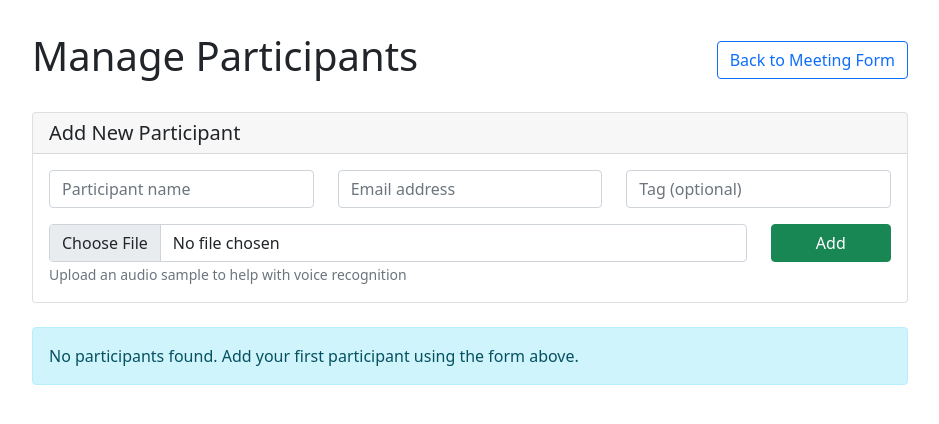
After one commit to 7998857/meeting_protocol_app, a Flask app: page /participants in a window 1280 px wide. The commit adds this page. Shown: the top 424 px of the page, without its empty margins (170-1109 px from the left). Run offline with Flask 3, Linux system fonts and the light colour scheme.

Commit message:
Moved participant handling logic to seperate page and routes

```diff
--- a/app/models.py
+++ b/app/models.py
@@ -25,6 +25,7 @@ class Participants(db.Model):
     participant_id = db.Column(db.Integer, primary_key=True)
     name = db.Column(db.Text, unique=True)
     email = db.Column(db.Text)
+    audio_sample_file_path = db.Column(db.Text)
     tag = db.Column(db.Text)
     changed_at = db.Column(
         db.DateTime,
--- a/app/routes.py
+++ b/app/routes.py
@@ -74,6 +74,7 @@ def process_meeting_summarization(meeting_id):
 
 @app.route("/", methods=["GET", "POST"])
 def meeting_form():
+    db.create_all()
     if request.method == "GET":
         # Get existing participants and prompts from database
         participants = Participants.query.all()
@@ -194,19 +195,50 @@ def meeting_form():
         return redirect(url_for("meeting_form"))
 
 
+@app.route("/participants")
+def participants():
+    """Display the participants management page."""
+    participants = Participants.query.order_by(Participants.name).all()
+    return render_template("participants.html", participants=participants)
+
+
 @app.route("/add_participant", methods=["POST"])
 def add_participant():
     try:
         new_participant_name = request.form.get("new_participant")
         email = request.form.get("email")
+        tag = request.form.get("tag")
 
         if new_participant_name and email:
+            # Check if participant already exists
+            existing = Participants.query.filter_by(name=new_participant_name).first()
+            if existing:
+                flash(f"Participant '{new_participant_name}' already exists", "error")
+                return redirect(url_for("participants"))
+
             new_participant = Participants(
                 name=new_participant_name,
-                email=email.lower()
+                email=email.lower(),
+                tag=tag if tag else None
             )
             db.session.add(new_participant)
             db.session.commit()
+
+            # Handle audio sample upload
+            audio_sample = request.files.get("audio_sample")
+            if audio_sample and audio_sample.filename:
+                try:
+                    extension = Path(audio_sample.filename).suffix
+                    filename = f"participant_{new_participant.participant_id}_{new_participant.name.replace(' ', '_')}{extension}"
+                    filepath = Path(Config.AUDIO_SAMPLES_FOLDER) / filename
+                    audio_sample.save(filepath)
+
+                    new_participant.audio_sample_file_path = str(filepath)
+                    db.session.commit()
+                except Exception as audio_e:
+                    logger.error(f"Error saving audio sample: {str(audio_e)}")
+                    flash("Participant added, but audio sample could not be saved", "warning")
+
             flash(
                 f"Successfully added participant: {new_participant_name}",
                 "success"
@@ -214,11 +246,127 @@ def add_participant():
         else:
             flash("Both name and email are required", "error")
 
-        return redirect(url_for("meeting_form"))
+        return redirect(url_for("participants"))
     except Exception as e:
         logger.error(f"Error adding participant: {str(e)}")
         flash("An error occurred while adding the participant", "error")
-        return redirect(url_for("meeting_form"))
+        return redirect(url_for("participants"))
+
+
+@app.route("/update_participant/<int:participant_id>", methods=["POST"])
+def update_participant(participant_id):
+    try:
+        participant = Participants.query.get_or_404(participant_id)
+
+        name = request.form.get("name")
+        email = request.form.get("email")
+        tag = request.form.get("tag")
+
+        if not name:
+            flash("Participant name is required", "error")
+            return redirect(url_for("participants"))
+
+        # Check if another participant has the same name
+        existing = Participants.query.filter(
+            Participants.name == name,
+            Participants.participant_id != participant_id
+        ).first()
+        if existing:
+            flash(f"Another participant with name '{name}' already exists", "error")
+            return redirect(url_for("participants"))
+
+        participant.name = name
+        participant.email = email.lower() if email else None
+        participant.tag = tag if tag else None
+
+        # Handle audio sample upload
+        audio_sample = request.files.get("audio_sample")
+        if audio_sample and audio_sample.filename:
+            try:
+                # Remove old audio sample if it exists
+                if participant.audio_sample_file_path:
+                    old_file = Path(participant.audio_sample_file_path)
+                    if old_file.exists():
+                        old_file.unlink()
+
+                extension = Path(audio_sample.filename).suffix
+                filename = f"participant_{participant_id}_{name.replace(' ', '_')}{extension}"
+                filepath = Path(Config.AUDIO_SAMPLES_FOLDER) / filename
+                audio_sample.save(filepath)
+
+                participant.audio_sample_file_path = str(filepath)
+            except Exception as audio_e:
+                logger.error(f"Error updating audio sample: {str(audio_e)}")
+                flash("Participant updated, but audio sample could not be saved", "warning")
+
+        db.session.commit()
+        flash(f"Successfully updated participant: {name}", "success")
+
+    except Exception as e:
+        logger.error(f"Error updating participant: {str(e)}")
+        flash("An error occurred while updating the participant", "error")
+
+    return redirect(url_for("participants"))
+
+
+@app.route("/delete_participant/<int:participant_id>")
+def delete_participant(participant_id):
+    try:
+        participant = Participants.query.get_or_404(participant_id)
+        participant_name = participant.name
+
+        # Check if participant is associated with any meetings
+        if participant.meetings:
+            flash(
+                f"Cannot delete '{participant_name}' - participant is associated with existing meetings",
+                "error"
+            )
+            return redirect(url_for("participants"))
+
+        # Remove audio sample file if it exists
+        if participant.audio_sample_file_path:
+            try:
+                audio_file = Path(participant.audio_sample_file_path)
+                if audio_file.exists():
+                    audio_file.unlink()
+            except Exception as file_e:
+                logger.error(f"Error removing audio file: {str(file_e)}")
+
+        db.session.delete(participant)
+        db.session.commit()
+        flash(f"Successfully deleted participant: {participant_name}", "success")
+
+    except Exception as e:
+        logger.error(f"Error deleting participant: {str(e)}")
+        flash("An error occurred while deleting the participant", "error")
+
+    return redirect(url_for("participants"))
+
+
+@app.route("/remove_audio_sample/<int:participant_id>")
+def remove_audio_sample(participant_id):
+    try:
+        participant = Participants.query.get_or_404(participant_id)
+
+        if participant.audio_sample_file_path:
+            try:
+                audio_file = Path(participant.audio_sample_file_path)
+                if audio_file.exists():
+                    audio_file.unlink()
+            except Exception as file_e:
+                logger.error(f"Error removing audio file: {str(file_e)}")
+
+            participant.audio_sample_file_path = None
+            db.session.commit()
+            flash(f"Audio sample removed for {participant.name}", "success")
+        else:
+            flash("No audio sample to remove", "info")
+
+    except Exception as e:
+        logger.error(f"Error removing audio sample: {str(e)}")
+        flash("An error occurred while removing the audio sample", "error")
+
+    return redirect(url_for("participants"))
 
 
 # Add a route to check job status
--- /dev/null
+++ b/app/templates/participants.html
@@ -0,0 +1,139 @@
+<!DOCTYPE html>
+<html>
+<head>
+    <title>Manage Participants - Meeting Protocol Generator</title>
+    <link href="https://cdn.jsdelivr.net/npm/bootstrap@5.1.3/dist/css/bootstrap.min.css" rel="stylesheet">
+    <style>
+        .container { max-width: 900px; margin-top: 2rem; }
+        .form-group { margin-bottom: 1rem; }
+        .participant-row { margin-bottom: 1rem; padding: 1rem; border: 1px solid #dee2e6; border-radius: 0.375rem; }
+    </style>
+</head>
+<body>
+    <div class="container">
+        <div class="d-flex justify-content-between align-items-center mb-4">
+            <h1>Manage Participants</h1>
+            <a href="{{ url_for('meeting_form') }}" class="btn btn-outline-primary">Back to Meeting Form</a>
+        </div>
+
+        {% with messages = get_flashed_messages(with_categories=true) %}
+            {% if messages %}
+                {% for category, message in messages %}
+                    <div class="alert alert-{{ category if category != 'error' else 'danger' }}">
+                        {{ message }}
+                    </div>
+                {% endfor %}
+            {% endif %}
+        {% endwith %}
+
+        <!-- Add New Participant Form -->
+        <div class="card mb-4">
+            <div class="card-header">
+                <h5 class="mb-0">Add New Participant</h5>
+            </div>
+            <div class="card-body">
+                <form action="{{ url_for('add_participant') }}" method="POST" enctype="multipart/form-data">
+                    <div class="row mb-3">
+                        <div class="col-md-4">
+                            <input type="text" class="form-control" name="new_participant" placeholder="Participant name" required>
+                        </div>
+                        <div class="col-md-4">
+                            <input type="email" class="form-control" name="email" placeholder="Email address" required>
+                        </div>
+                        <div class="col-md-4">
+                            <input type="text" class="form-control" name="tag" placeholder="Tag (optional)">
+                        </div>
+                    </div>
+                    <div class="row">
+                        <div class="col-md-10">
+                            <input type="file" class="form-control" name="audio_sample" accept="audio/*" placeholder="Audio sample (optional)">
+                            <small class="text-muted">Upload an audio sample to help with voice recognition</small>
+                        </div>
+                        <div class="col-md-2">
+                            <button type="submit" class="btn btn-success w-100">Add</button>
+                        </div>
+                    </div>
+                </form>
+            </div>
+        </div>
+
+        <!-- Existing Participants -->
+        {% if participants %}
+        <div class="card">
+            <div class="card-header">
+                <h5 class="mb-0">Existing Participants</h5>
+            </div>
+            <div class="card-body">
+                {% for participant in participants %}
+                <div class="participant-row">
+                    <form action="{{ url_for('update_participant', participant_id=participant.participant_id) }}" method="POST" enctype="multipart/form-data">
+                        <div class="row align-items-center mb-2">
+                            <div class="col-md-4">
+                                <label class="form-label small">Name</label>
+                                <input type="text" class="form-control" name="name" value="{{ participant.name }}" required>
+                            </div>
+                            <div class="col-md-4">
+                                <label class="form-label small">Email</label>
+                                <input type="email" class="form-control" name="email" value="{{ participant.email or '' }}">
+                            </div>
+                            <div class="col-md-2">
+                                <label class="form-label small">Tag</label>
+                                <input type="text" class="form-control" name="tag" value="{{ participant.tag or '' }}" placeholder="Optional">
+                            </div>
+                            <div class="col-md-2">
+                                <label class="form-label small">&nbsp;</label>
+                                <div class="d-flex gap-2">
+                                    <button type="submit" class="btn btn-primary btn-sm">Update</button>
+                                    <a href="{{ url_for('delete_participant', participant_id=participant.participant_id) }}"
+                                       class="btn btn-danger btn-sm"
+                                       onclick="return confirm('Are you sure you want to delete this participant?')">Delete</a>
+                                </div>
+                            </div>
+                        </div>
+                        <div class="row">
+                            <div class="col-md-8">
+                                <label class="form-label small">Audio Sample</label>
+                                <input type="file" class="form-control" name="audio_sample" accept="audio/*">
+                                {% if participant.audio_sample_file_path %}
+                                    <small class="text-success">
+                                        ✓ Current: {{ participant.audio_sample_file_path.split('/')[-1] }}
+                                        <a href="{{ url_for('remove_audio_sample', participant_id=participant.participant_id) }}"
+                                           class="text-danger ms-2"
+                                           onclick="return confirm('Remove audio sample?')">[Remove]</a>
+                                    </small>
+                                {% else %}
+                                    <small class="text-muted">No audio sample uploaded</small>
+                                {% endif %}
+                            </div>
+                            <div class="col-md-4">
+                                <label class="form-label small">&nbsp;</label>
+                                <div>
+                                    <small class="text-muted">Upload new audio to replace current</small>
+                                </div>
+                            </div>
+                        </div>
+                        <div class="row mt-2">
+                            <div class="col-12">
+                                <small class="text-muted">
+                                    Created: {{ participant.created_at.strftime('%d.%m.%Y at %H:%M') }}
+                                    {% if participant.changed_at != participant.created_at %}
+                                        | Last updated: {{ participant.changed_at.strftime('%d.%m.%Y at %H:%M') }}
+                                    {% endif %}
+                                </small>
+                            </div>
+                        </div>
+                    </form>
+                </div>
+                {% endfor %}
+            </div>
+        </div>
+        {% else %}
+        <div class="alert alert-info">
+            No participants found. Add your first participant using the form above.
+        </div>
+        {% endif %}
+    </div>
+
+    <script src="https://cdn.jsdelivr.net/npm/bootstrap@5.1.3/dist/js/bootstrap.bundle.min.js"></script>
+</body>
+</html>
```
Also changed, not shown: app/templates/meeting_form.html (+4 -13 lines).
